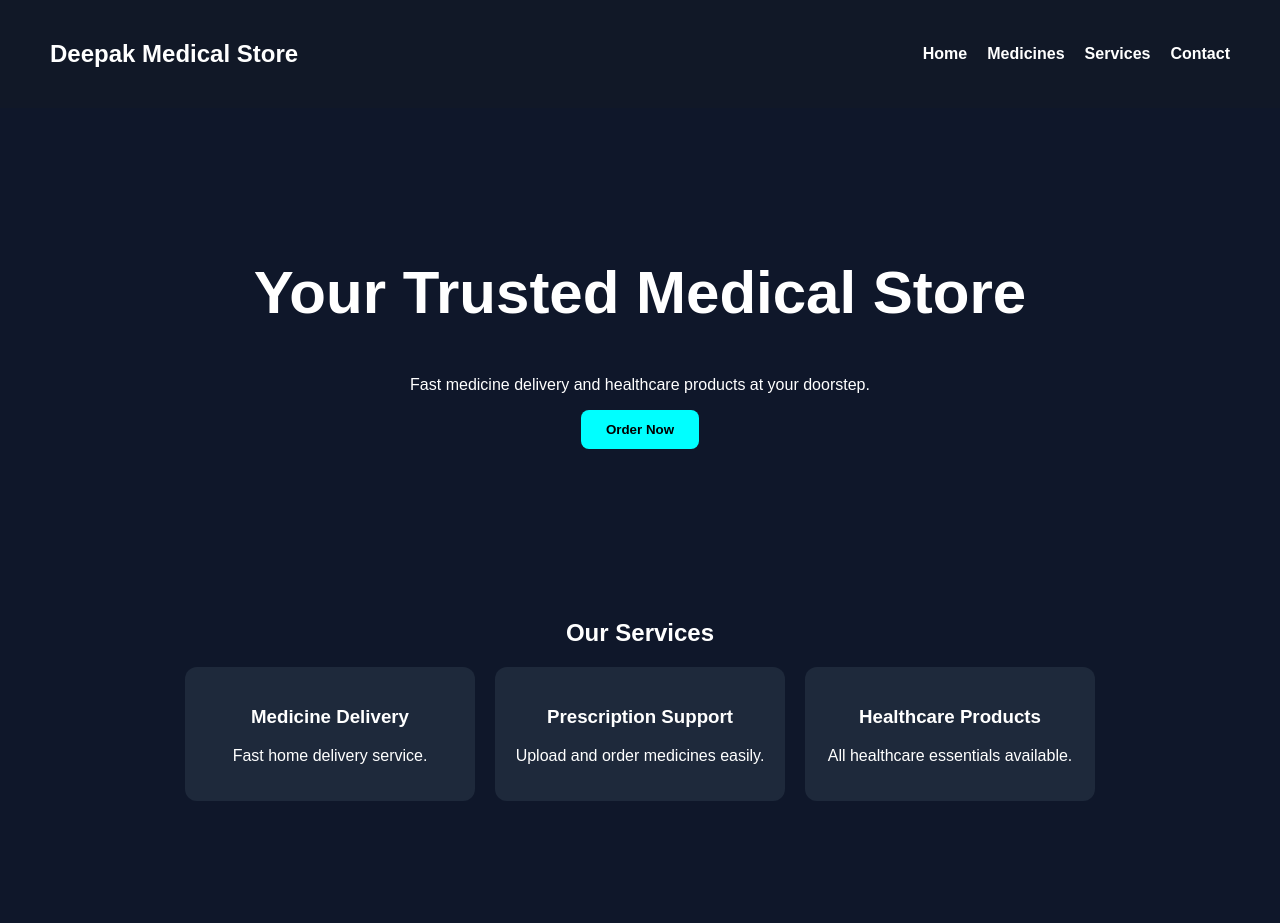
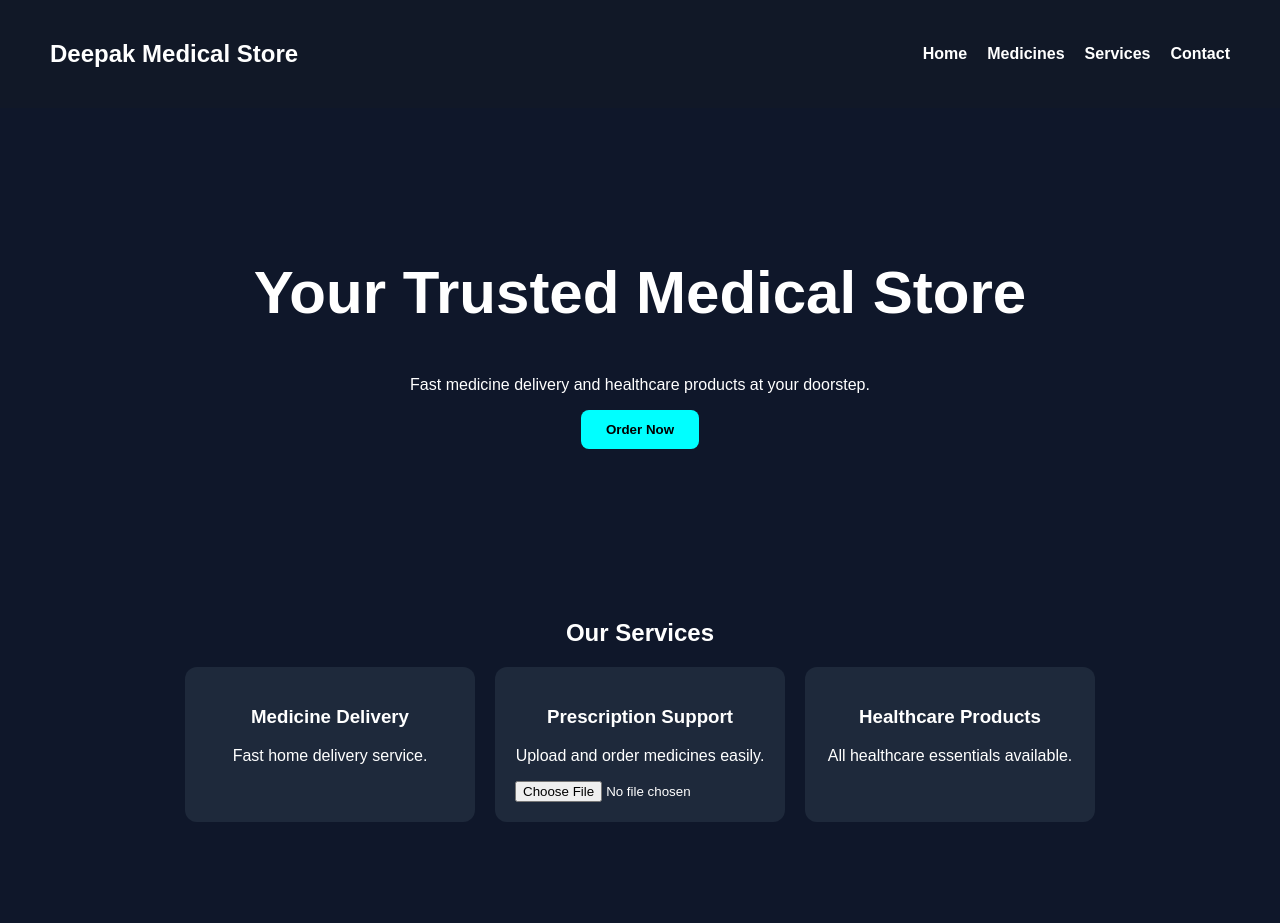
Before and after one commit to yashsharma2007/medical-store, a React (Vite) app: page / in a window 1280 px wide. Shown: the top 923 px of the page. Built offline with nearby package versions, Linux system fonts and the light colour scheme.

Commit message:
added upload input

```diff
--- a/src/App.jsx
+++ b/src/App.jsx
@@ -60,7 +60,9 @@ function App() {
   }}
 >
   <h3>Prescription Support</h3>
-  <p>Upload and order medicines easily.</p>
+<p>Upload and order medicines easily.</p>
+
+<input type="file" accept="image/*,.pdf" />
 </div>
 
           <div className="card">
```
